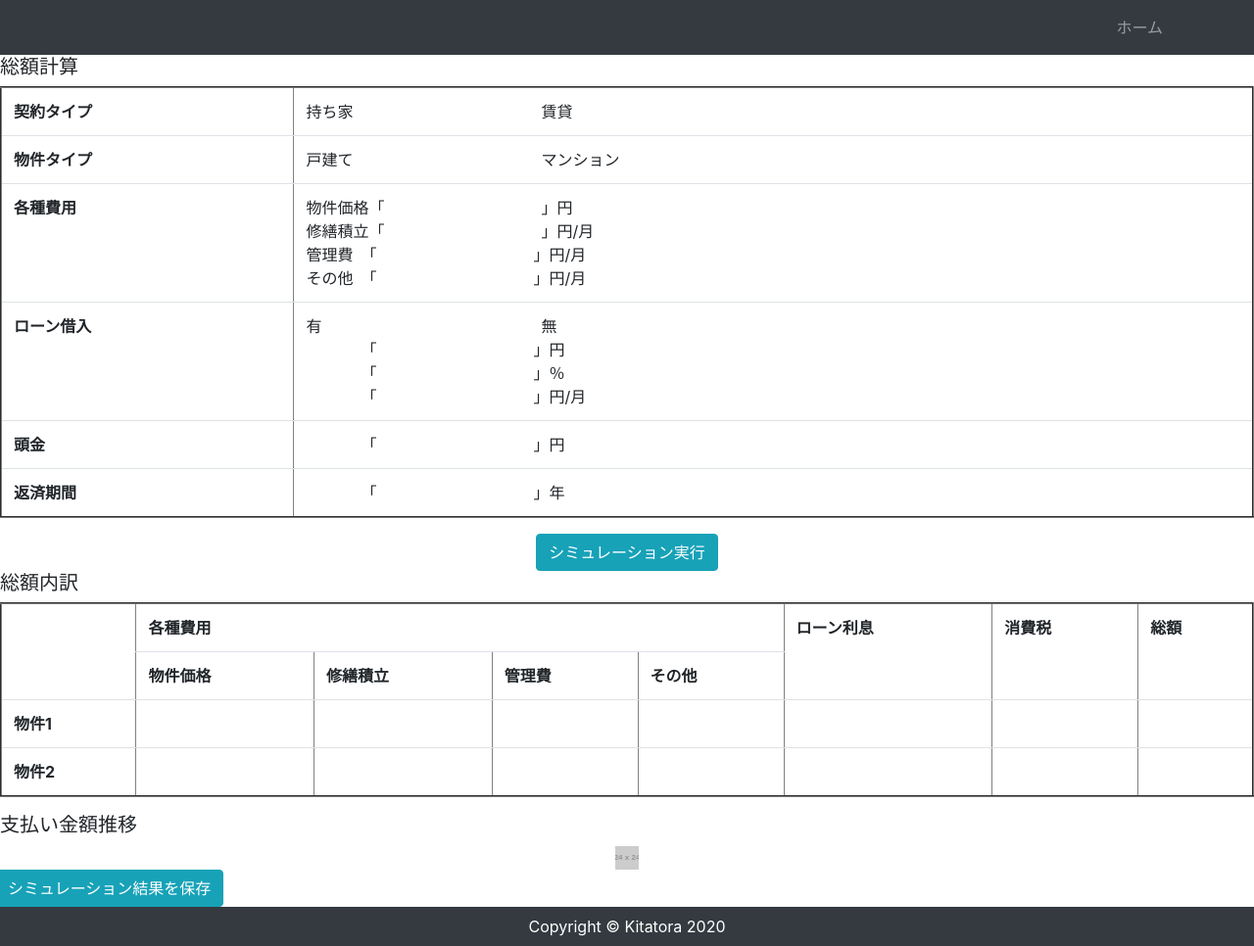
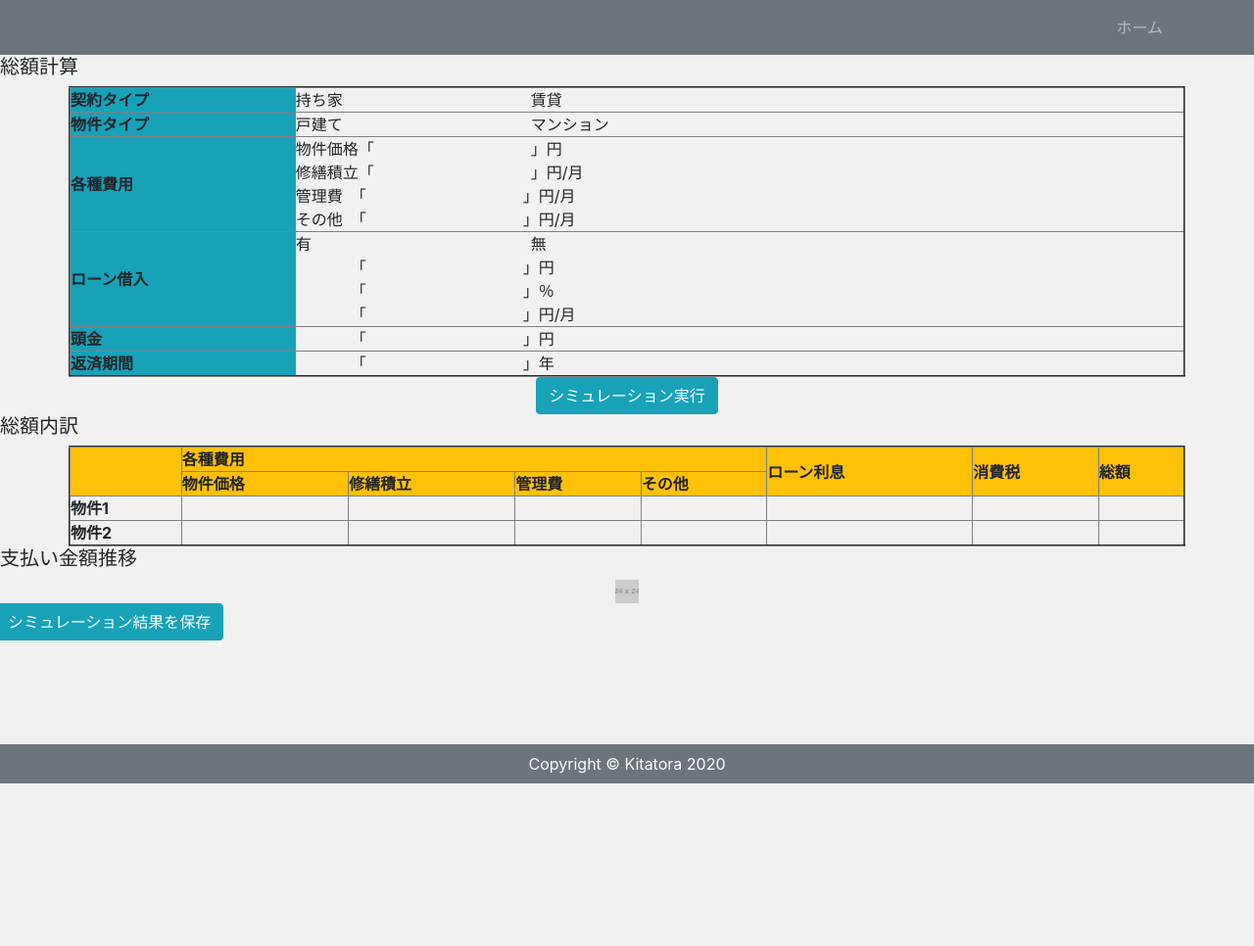
Before and after one commit to Kitatora/housing_costs_calculation, a Django app: template app/templates/app/base.html in a window 1280 px wide. Shown: the whole page at 98% size. After the commit the page ends 800 px from the top, so only its background shows below. Run offline with Django 3.2, Linux system fonts and the light colour scheme; the template is opened without the code that fills it, so the values that code supplies are empty; grey boxes labelled with a size stand in for pictures from a placeholder-image service; some libraries are stand-ins or nearby versions.

Commit message:
20200902

```diff
--- /dev/null
+++ b/app/static/css/style.css
@@ -0,0 +1,17 @@
+* {
+    margin: 0;
+    padding: 0;
+    box-sizing: border-box;
+}
+
+body {
+    background: #F1F1F1;
+    display: flex;
+    flex-flow: column;
+    min-height: 100vh;
+}
+
+main {
+    flex: 1;
+}
+#確認
--- a/app/templates/app/base.html
+++ b/app/templates/app/base.html
@@ -12,7 +12,7 @@
 </head>
 
 <body>
-    <nav class="navbar navbar-expand-lg navbar-dark bg-dark">
+    <nav class="navbar navbar-expand-lg navbar-dark bg-secondary">
         <div class="container">
             <ul class="navbar-nav ml-auto">
                 <li class="nav-item">
@@ -25,18 +25,18 @@
     <main>
         <div class="h5">総額計算</div>
         <!-- <table class="table" width="1000"> -->
-        <table class="table" border="2">
+        <table class="container" border="2" width="200px">
             <tbody>
                 <tr>
-                    <th scope="row">契約タイプ</th>
-                    <td>持ち家　　　　　　　　　　　　賃貸</td>
+                    <th scope="row" class="bg-info">契約タイプ</th>
+                    <td height="" width="">持ち家　　　　　　　　　　　　賃貸</td>
                 </tr>
                 <tr>
-                    <th scope="row">物件タイプ</th>
+                    <th scope="row" class="bg-info">物件タイプ</th>
                     <td>戸建て　　　　　　　　　　　　マンション</td>
                 </tr>
                 <tr>
-                    <th scope="row">各種費用</th>
+                    <th scope="row" class="bg-info">各種費用</th>
                     <td>物件価格「　　　　　　　　　　」円<br>
                         修繕積立「　　　　　　　　　　」円/月<br>
                         管理費　「　　　　　　　　　　」円/月<br>
@@ -44,7 +44,7 @@
                     </td>
                 </tr>
                 <tr>
-                    <th scope="row">ローン借入</th>
+                    <th scope="row" class="bg-info">ローン借入</th>
                     <td>有　　　　　　　　　　　　　　無<br>
                     　　　　「　　　　　　　　　　」円<br>
                     　　　　「　　　　　　　　　　」％<br>
@@ -52,12 +52,12 @@
                     </借入額>
                 </tr>
                 <tr>
-                    <th scope="row">頭金</th>
+                    <th scope="row" class="bg-info">頭金</th>
                     <td>　　　　「　　　　　　　　　　」円</td>
 
                 </tr>
                 <tr>
-                    <th scope="row">返済期間</th>
+                    <th scope="row" class="bg-info">返済期間</th>
                     <td>　　　　「　　　　　　　　　　」年</td>
                 </tr>
             </tbody>
@@ -69,16 +69,16 @@
             </div>
         </div>
         <div class="h5">総額内訳</div>
-        <table class="table" border="2">
+        <table class="container" border="2">
             <tbody>
-                <tr>
+                <tr class="bg-warning">
                     <th scope="row" rowspan="2"></th>
                     <th scope="row" colspan="4">各種費用</th>
                     <th scope="row" rowspan="2">ローン利息</th>
                     <th scope="row" rowspan="2">消費税</th>
                     <th scope="row" rowspan="2">総額</th>
                 </tr>
-                <tr>
+                <tr class="bg-warning">
                     <th scope="row">物件価格</th>
                     <th scope="row">修繕積立</th>
                     <th scope="row">管理費</th>
@@ -119,7 +119,7 @@
             {% endblock %}
     </main>
 
-    <footer class="py-2 bg-dark">
+    <footer class="py-2 bg-secondary">
         <p class="m-0 text-center text-white">Copyright &copy; Kitatora 2020</p>
     </footer>
 
```
Also changed, not shown: app/templates/app/index.html (added, +9 -0 lines).
